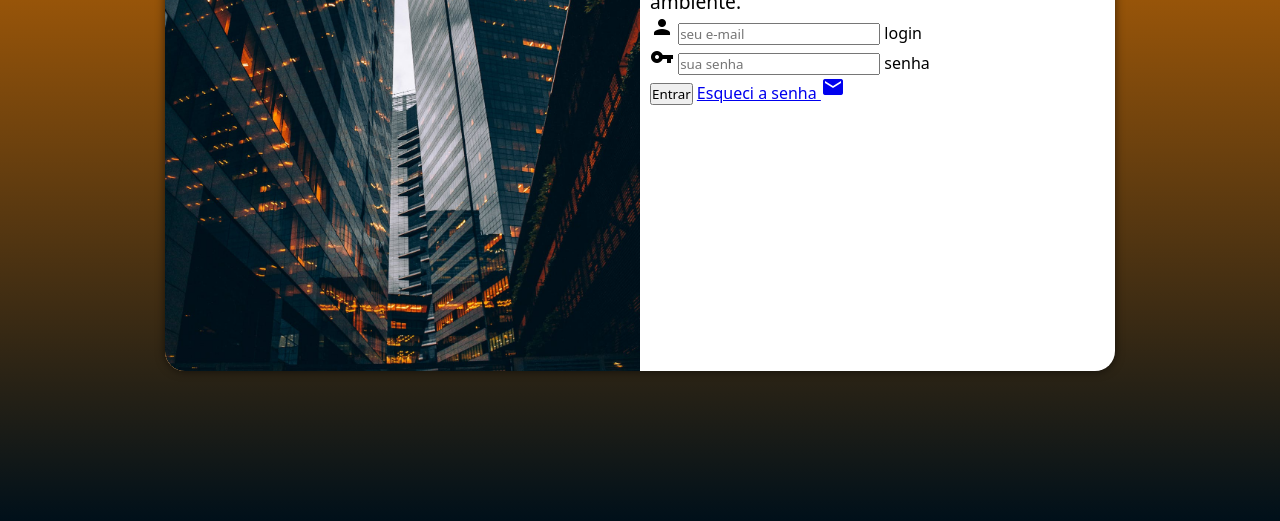
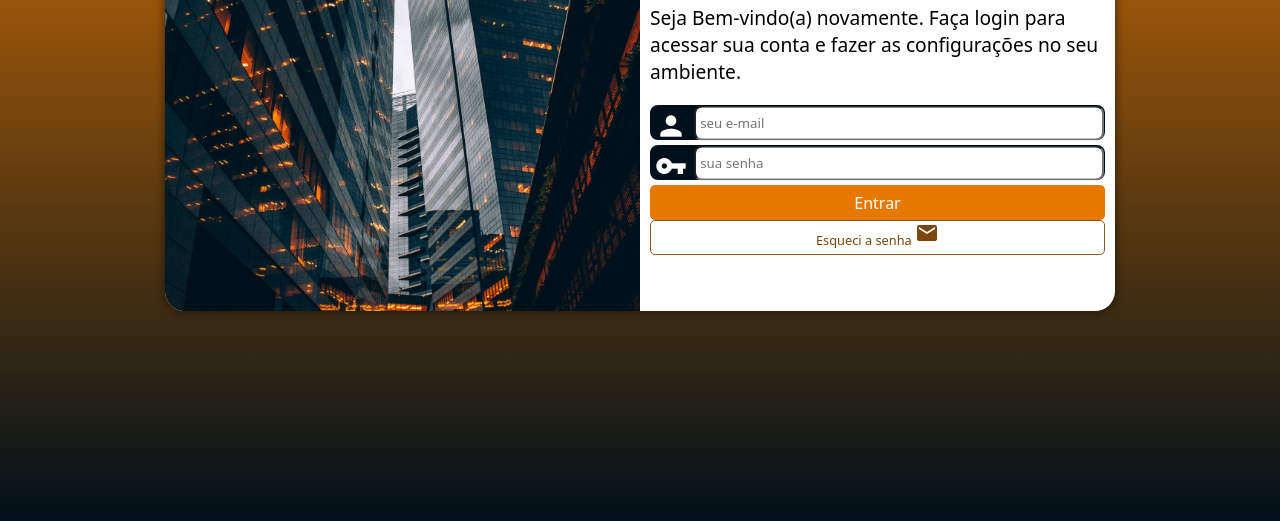
Before and after one commit to V1ctor1aTorres/projeto-login, a plain HTML site: page index.html in a window 1280 px wide. Shown: the part 279-800 px from the top of the page. Drawn offline with Linux system fonts and the light colour scheme.

Commit message:
atualização de tamanho

```diff
--- a/estilos/media-query.css
+++ b/estilos/media-query.css
@@ -7,6 +7,7 @@
     }
     section#login {
         width: 80vw;
+        height: 280px;
     }
     section#login > div#imagem {
         float: left;
@@ -25,6 +26,7 @@
     }
     section#login {
         width: 950px;
+        height: 380px;
     }
     section#login > div#imagem {
         float: left;
@@ -41,5 +43,6 @@
 
     div#formulario > p {
         font-size: 1.2em;
+        margin: 20px 0px;
     }
 }
--- a/estilos/style.css
+++ b/estilos/style.css
@@ -1,9 +1,5 @@
 @charset "UTF-8";
 
-/*Paleta de Cores:
-    Verde #49a09d
-    Lilás #5f2c82
-*/
 * {
     font-family: system-ui, -apple-system, BlinkMacSystemFont, 'Segoe UI', Roboto, Oxygen, Ubuntu, Cantarell, 'Open Sans', 'Helvetica Neue', sans-serif;
     padding: 0px;
@@ -24,7 +20,6 @@ section#login {
     position: absolute;
     top: 50%;
     left: 50%;
-    transform: translate(-50%, -50%);
     background-color: white;
     width: 250px;
     height: 500px;
@@ -33,6 +28,7 @@ section#login {
     box-shadow: 0px 0px 10px rgba(0, 0, 0, 0.595);
     transition: width 0.3s, height 0.3s;
     transition-timing-function: ease;
+    transform: translate(-50%, -50%);
 }
 section#login > div#imagem {
     display: block;
@@ -52,3 +48,59 @@ div#formulario > h1 {
 div#formulario > p {
     font-size: 0.8em;
 }
+form > div.campo {
+    background-color: #00101a;
+    display: block;
+    width: 100%;
+    height: 35px;
+    border-radius: 8px;
+    margin: 5px 0px;
+}
+div.campo > label {
+    display: none;
+}
+div.campo > i {
+    color: white;
+    font-size: 2em;
+    width: 40px;
+    padding: 5px;
+}
+div.campo > input {
+    width: calc(100% - 45px);
+    height: 100%;
+    border-radius: 8px;
+    padding: 4px;
+    transform: translateY(-14.5px);
+}
+form > input[type=submit] {
+    display: block;
+    font-size: 1em;
+    width: 100%;
+    height: 35px;
+    background-color: #e87900;
+    color: white;
+    border: none;
+    border-radius: 5px;
+    cursor: pointer;
+}
+form > input[type=submit]:hover {
+    background-color: #bc6202;
+}
+form > a.botao {
+    display: block;
+    text-align: center;
+    font-size: 1em;
+    width: 100%;
+    height: 35px;
+    background-color: white;
+    color: #7c460c;
+    border: 1px solid #8a5822;
+    border-radius: 5px;
+    text-decoration: none;
+}
+form > a.botao:hover {
+    background-color:#cc761a;
+}
+form > a.botao {
+    font-size: 0.8em;
+}
--- a/index.html
+++ b/index.html
@@ -21,15 +21,15 @@
                     <div class="campo">
                         <i class="material-icons">person</i>
                         <input type="email" name="login" id="ilogin" placeholder="seu e-mail" autocomplete="email" required maxlength="30">
-                        <label for="ilogin">login</label>
+                        <label for="ilogin">Login</label>
                     </div>
                     <div class="campo">
                         <i class="material-icons">vpn_key</i>
                         <input type="password" name="senha" id="isenha" placeholder="sua senha" autocomplete="current-password" required minlength="8" maxlength="15">
-                        <label for="isenha">senha</label>
+                        <label for="isenha">Senha</label>
                     </div>
                     <input type="submit" value="Entrar">
-                    <a href="esqueci.html">Esqueci a senha <i class="material-icons">mail</i></a>
+                    <a href="esqueci.html" class="botao">Esqueci a senha <i class="material-icons">mail</i></a>
                 </form>
             </div>
         </section>
```
